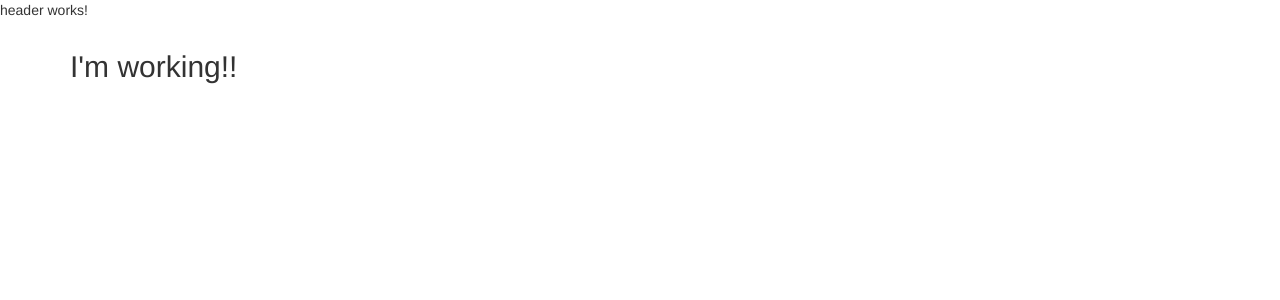
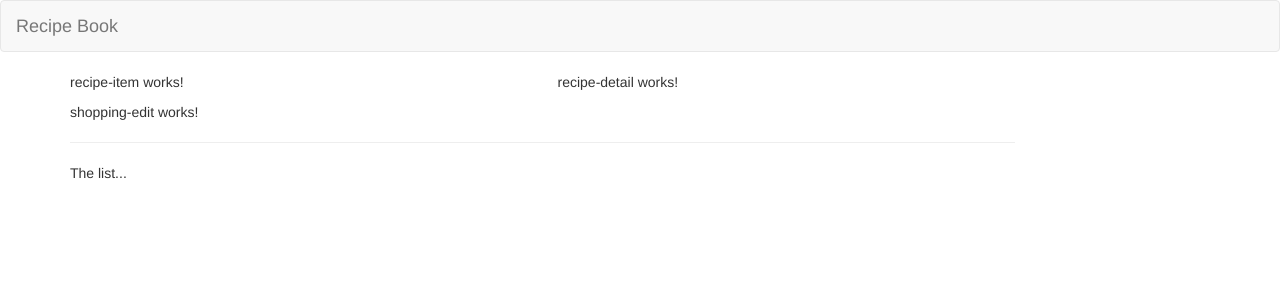
Before and after one commit to CodeTropolis/recipies, an Angular app: page / in a window 1280 px wide. Shown: the top 300 px of the page. Built offline with nearby package versions, Linux system fonts and the light colour scheme.

Commit message:
Component setup WiP.

```diff
--- a/src/app/app.component.html
+++ b/src/app/app.component.html
@@ -2,7 +2,8 @@
 <div class="container">
   <div class="row">
     <div class="col-md-12">
-     <h2> I'm working!!</h2>
+     <app-recipes></app-recipes>
+     <app-shopping-list></app-shopping-list>
     </div>
   </div>
 </div>
--- a/src/app/header/header.component.html
+++ b/src/app/header/header.component.html
@@ -1 +1,7 @@
-<p>header works!</p>
+<nav class="navbar navbar-default">
+    <div class="container-fluid">
+        <div class="navbar-header">
+            <a class="navbar-brand" href="#">Recipe Book</a>
+        </div>
+    </div>
+</nav>
--- a/src/app/recipes/recipe-list/recipe-list.component.html
+++ b/src/app/recipes/recipe-list/recipe-list.component.html
@@ -1 +1 @@
-<p>recipe-list works!</p>
+<app-recipe-item></app-recipe-item>
--- a/src/app/recipes/recipes.component.html
+++ b/src/app/recipes/recipes.component.html
@@ -1 +1,8 @@
-<p>recipes works!</p>
+<div class="row">
+    <div class="col-md-5">
+        <app-recipe-list></app-recipe-list>
+    </div>
+    <div class="col-md-7">
+        <app-recipe-detail></app-recipe-detail>
+    </div>
+</div>
--- a/src/app/shopping-list/shopping-list.component.html
+++ b/src/app/shopping-list/shopping-list.component.html
@@ -1 +1,7 @@
-<p>shopping-list works!</p>
+<div class="row">
+    <div class="col-xs-10">
+        <app-shopping-edit></app-shopping-edit>
+        <hr>
+        <p>The list...</p>
+    </div>
+</div>
```
